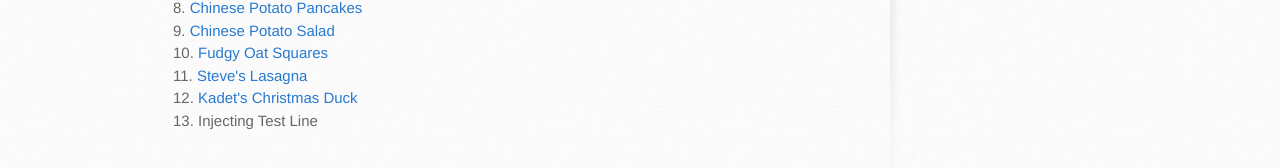
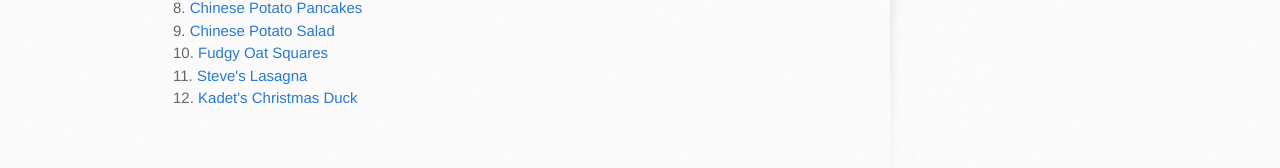
Before and after one commit to ajjimenez/Family-Food-Recipes, a Jekyll site: the page index.html, which Jekyll copies as it is, in a window 1280 px wide. Shown: the part 701-869 px from the top of the page. Built offline with Jekyll 4.4.1, drawn with Linux system fonts in a browser that asks for light colours.

Commit message:
Removing Test line
This was in response to GitHub outage…will wait for changes to roll
through to pages

```diff
--- a/index.html
+++ b/index.html
@@ -49,7 +49,6 @@
 <li><a href="/Family-Food-Recipes/Recipes/Fudgy-Oat-Squares.html">Fudgy Oat Squares</a></li>
 <li><a href="/Family-Food-Recipes/Recipes/Steves-Lasagna.html">Steve's Lasagna</a></li>
 <li><a href="/Family-Food-Recipes/Recipes/Kadets-Christmas-Duck.html">Kadet's Christmas Duck</a></li>
-<li>Injecting Test Line</li>
 </ol>
         </section>
 
```
Also changed, not shown: 1 other file.
